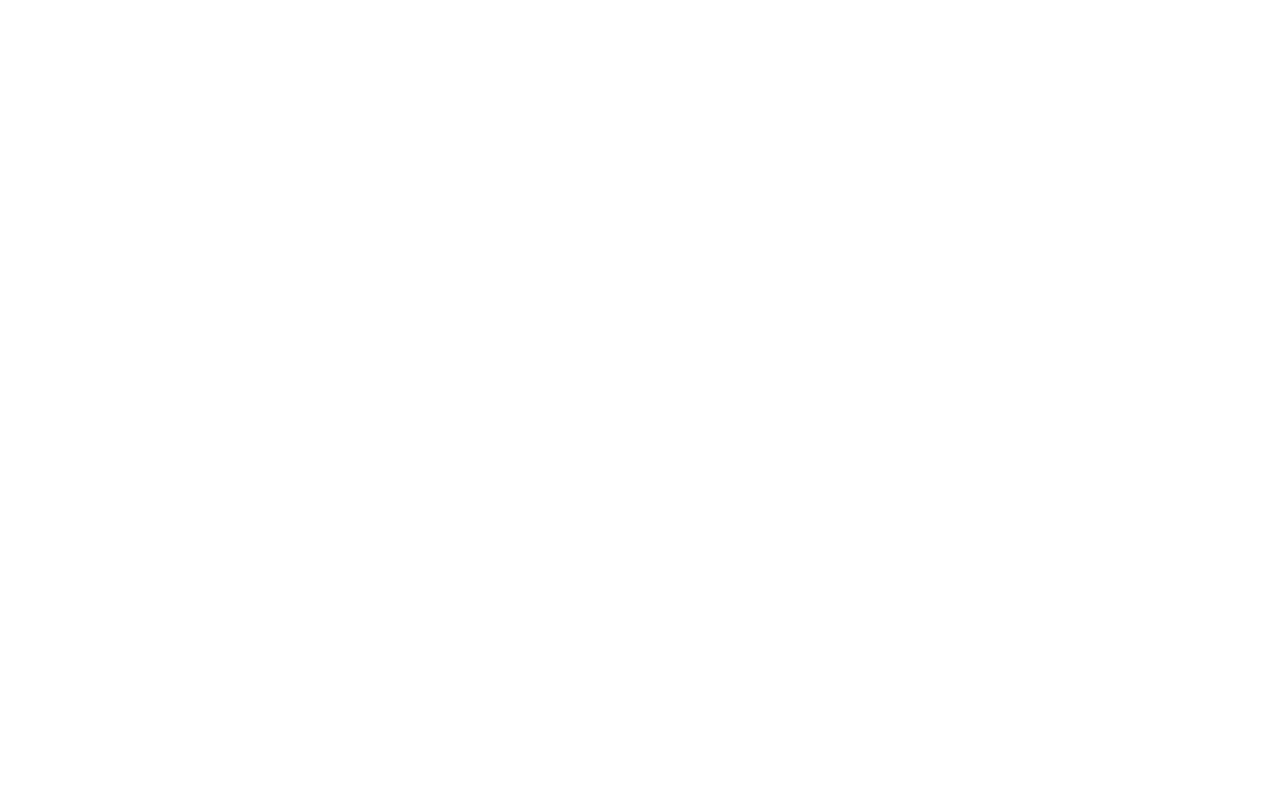
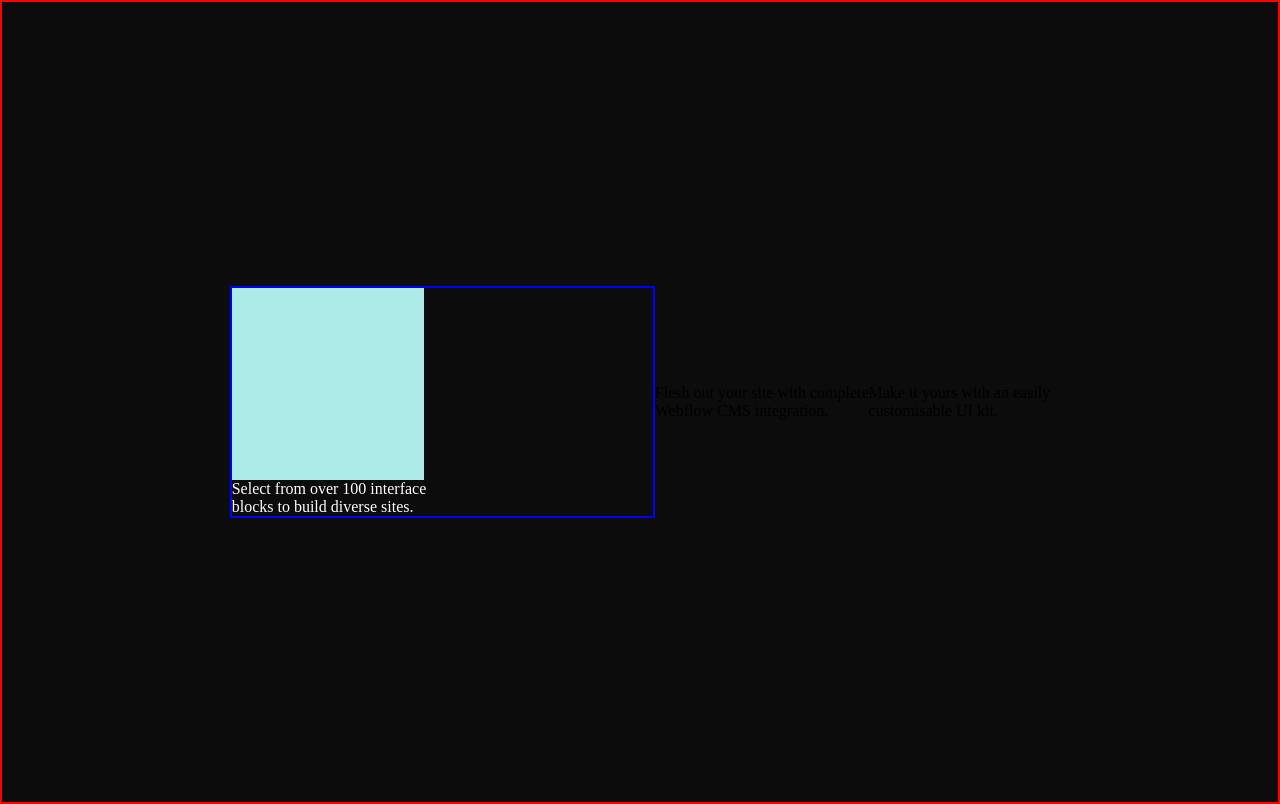
Before and after one commit to adamkr98/Pixel-Perfect-Test-Easy, a plain HTML site: page index.html in a window 1280 px wide. Drawn offline with Linux system fonts and the light colour scheme.

Commit message:
I added css selectors for basic elements of the HTML structure

```diff
--- a/index.html
+++ b/index.html
@@ -10,33 +10,36 @@
 <body>
 
     <div class="container">
-        <section class="left">
+        <section class="leftContainer">
             <div class="squareLeft">
 
             </div>
 
             <div class="textLeft">
-
+                Select from over 100 interface<br>
+                blocks to build diverse sites.
             </div>
         </section>
 
-        <section class="center">
+        <section class="centerContainer">
             <div class="squareCenter">
 
             </div>
 
             <div class="textCenter">
-
+                Flesh out your site with complete<br>
+                Webflow CMS integration.
             </div>
         </section>
 
-        <section class="right">
+        <section class="rightContainer">
             <div class="squareRight">
 
             </div>
 
             <div class="textRight">
-
+                Make it yours with an easily <br>
+                customisable UI kit.
             </div>
         </section>
     </div>
--- a/style.css
+++ b/style.css
@@ -0,0 +1,43 @@
+* {
+    padding: 0;
+    margin: 0;
+}
+
+body {
+    background-color: #0C0C0C;
+    width: 100%;
+
+    display: flex;
+    justify-content: space-around;
+    align-items: center;
+}
+
+.container {
+    border: red solid 2px;
+    width: 100%;
+    height: 100vh;
+
+    display: flex;
+    justify-content: center;
+    align-items: center;
+}
+
+.leftContainer {
+    border: blue solid 2px;
+    width: 33%;
+
+    display: flex;
+    flex-direction: column;
+    justify-content: space-around;
+}
+
+.squareLeft {
+    background-color: #ADEBE9;
+    width: 12rem;
+    height: 12rem;
+}
+
+.textLeft {
+    width: 100%;
+    color: white;
+}
```
